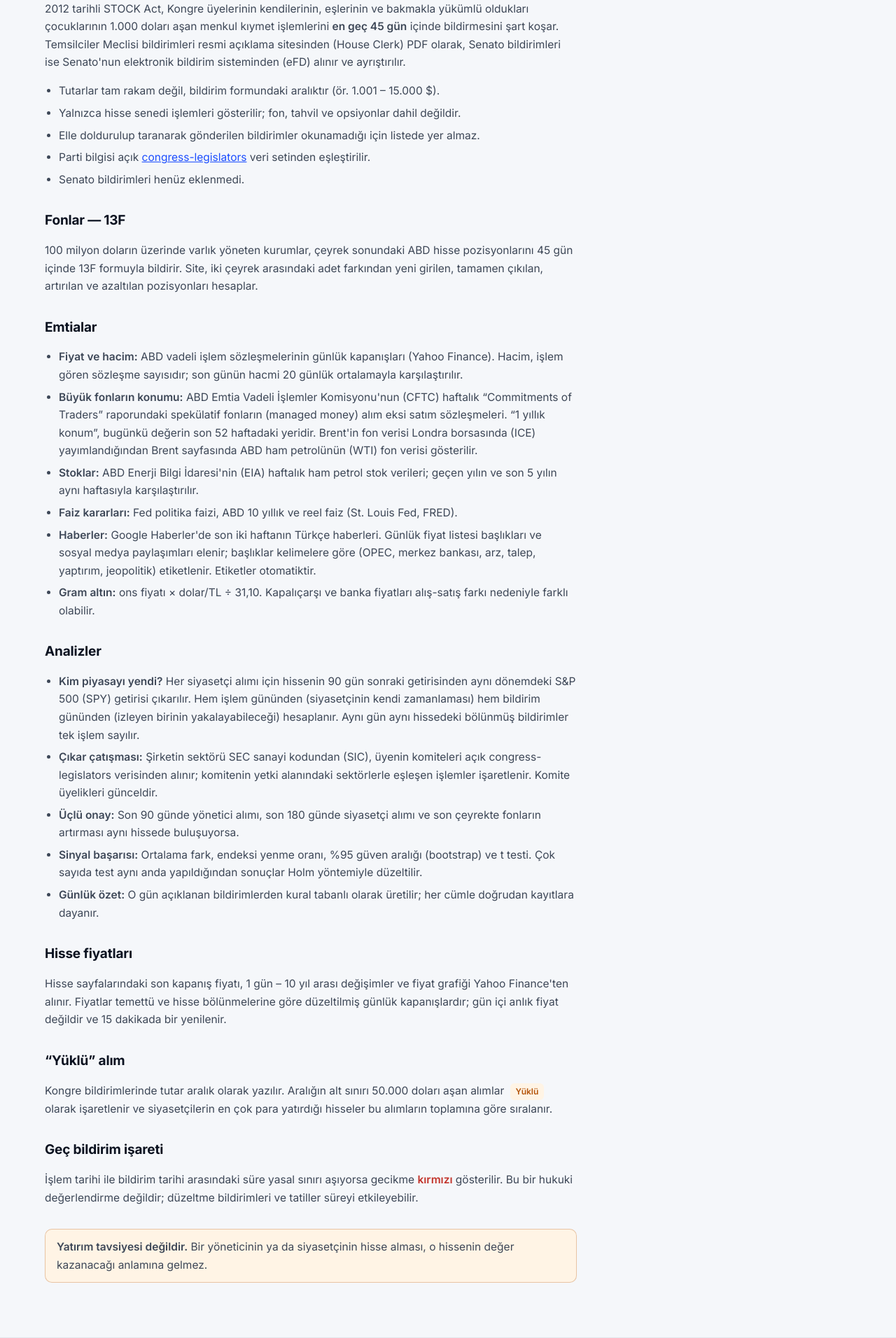
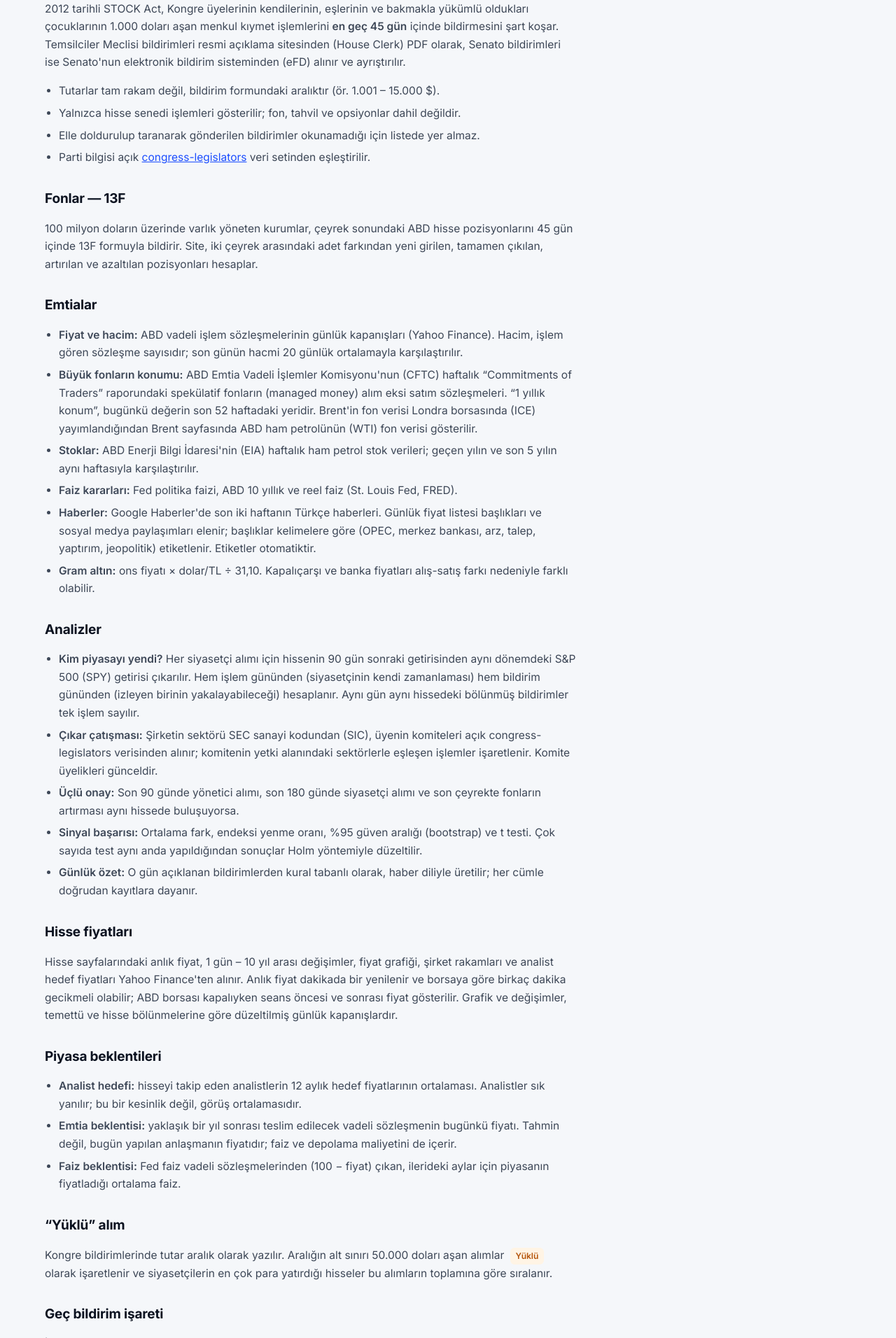
Before and after one commit to cemgokmen/piyasa-kaydi, a Flask app: page /hakkinda in a window 1280 px wide. Shown: the part 611-2523 px from the top of the page at 70% size. Run offline with Flask 3, Linux system fonts and the light colour scheme; data that the repository does not hold is empty.

Commit message:
README baştan yazıldı; Yöntem sayfası güncel (Senato, anlık fiyat, piyasa beklentileri)
Co-Authored-By: Claude Opus 5.5 <noreply@anthropic.com>

```diff
--- a/piyasa/web/templates/hakkinda.html
+++ b/piyasa/web/templates/hakkinda.html
@@ -31,7 +31,6 @@
     <li>Elle doldurulup taranarak gönderilen bildirimler okunamadığı için listede yer almaz.</li>
     <li>Parti bilgisi açık <a href="https://github.com/unitedstates/congress-legislators" target="_blank" rel="noopener">congress-legislators</a>
     veri setinden eşleştirilir.</li>
-    <li>Senato bildirimleri henüz eklenmedi.</li>
   </ul>
 
   <h2>Fonlar — 13F</h2>
@@ -68,13 +67,24 @@
     fonların artırması aynı hissede buluşuyorsa.</li>
     <li><strong>Sinyal başarısı:</strong> Ortalama fark, endeksi yenme oranı, %95 güven aralığı (bootstrap) ve t testi.
     Çok sayıda test aynı anda yapıldığından sonuçlar Holm yöntemiyle düzeltilir.</li>
-    <li><strong>Günlük özet:</strong> O gün açıklanan bildirimlerden kural tabanlı olarak üretilir; her cümle doğrudan kayıtlara dayanır.</li>
+    <li><strong>Günlük özet:</strong> O gün açıklanan bildirimlerden kural tabanlı olarak, haber diliyle üretilir; her cümle doğrudan kayıtlara dayanır.</li>
   </ul>
 
   <h2>Hisse fiyatları</h2>
-  <p>Hisse sayfalarındaki son kapanış fiyatı, 1 gün – 10 yıl arası değişimler ve fiyat grafiği
-  Yahoo Finance'ten alınır. Fiyatlar temettü ve hisse bölünmelerine göre düzeltilmiş günlük
-  kapanışlardır; gün içi anlık fiyat değildir ve 15 dakikada bir yenilenir.</p>
+  <p>Hisse sayfalarındaki anlık fiyat, 1 gün – 10 yıl arası değişimler, fiyat grafiği, şirket rakamları ve
+  analist hedef fiyatları Yahoo Finance'ten alınır. Anlık fiyat dakikada bir yenilenir ve borsaya göre
+  birkaç dakika gecikmeli olabilir; ABD borsası kapalıyken seans öncesi ve sonrası fiyat gösterilir.
+  Grafik ve değişimler, temettü ve hisse bölünmelerine göre düzeltilmiş günlük kapanışlardır.</p>
+
+  <h2>Piyasa beklentileri</h2>
+  <ul>
+    <li><strong>Analist hedefi:</strong> hisseyi takip eden analistlerin 12 aylık hedef fiyatlarının ortalaması.
+    Analistler sık yanılır; bu bir kesinlik değil, görüş ortalamasıdır.</li>
+    <li><strong>Emtia beklentisi:</strong> yaklaşık bir yıl sonrası teslim edilecek vadeli sözleşmenin bugünkü fiyatı.
+    Tahmin değil, bugün yapılan anlaşmanın fiyatıdır; faiz ve depolama maliyetini de içerir.</li>
+    <li><strong>Faiz beklentisi:</strong> Fed faiz vadeli sözleşmelerinden (100 − fiyat) çıkan, ilerideki aylar için
+    piyasanın fiyatladığı ortalama faiz.</li>
+  </ul>
 
   <h2>“Yüklü” alım</h2>
   <p>Kongre bildirimlerinde tutar aralık olarak yazılır. Aralığın alt sınırı 50.000 doları aşan
```
Also changed, not shown: readme.md, 1 other file.
